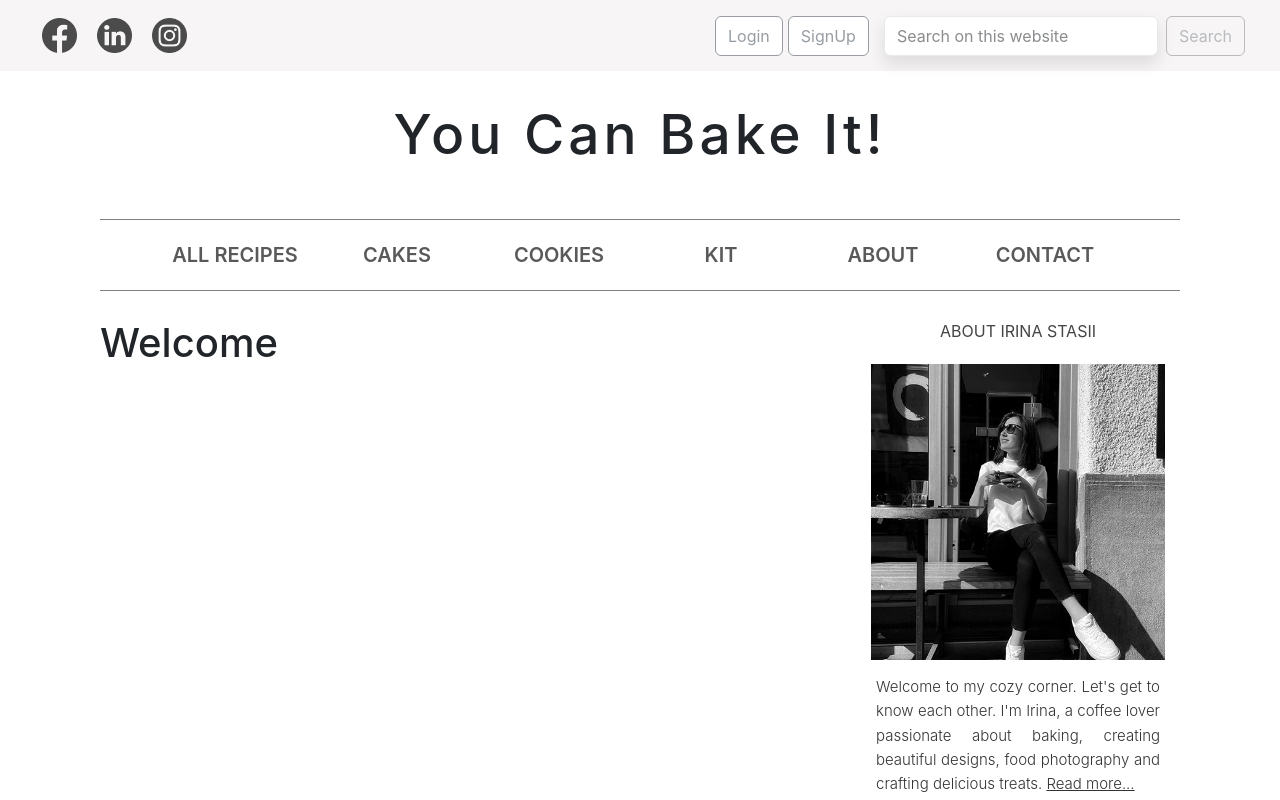
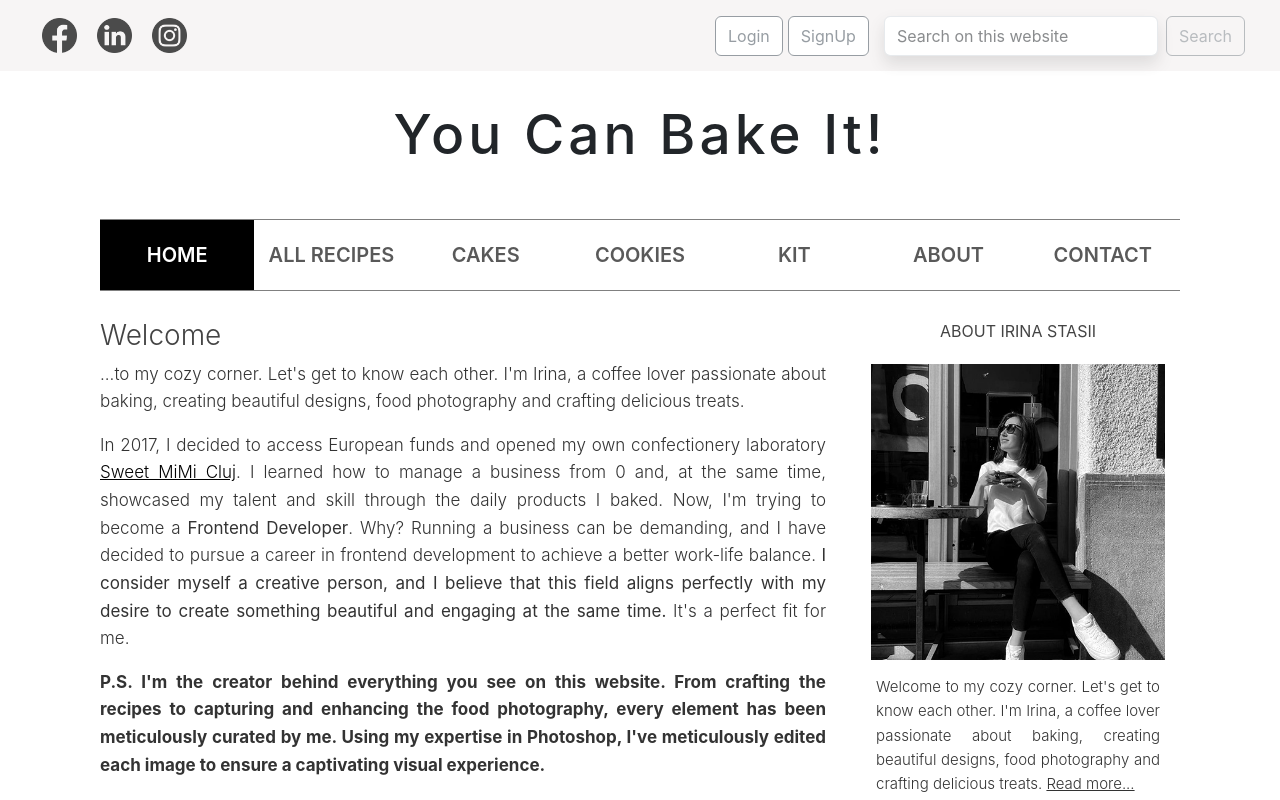
Before and after one commit to IrinaStasii/youcanbakeit_deploy_netlify, a React (Vite) app: page / in a window 1280 px wide. Shown: the top 800 px of the page. Built offline with nearby package versions, Linux system fonts and the light colour scheme.

Commit message:
adding home page

```diff
--- a/src/App.jsx
+++ b/src/App.jsx
@@ -23,7 +23,7 @@ function App() {
   return (
     <Routes>
       <Route path="/" element={<Layout />}>
-        <Route index element={<Home />} />
+        <Route path="/" index element={<Home />} />
         <Route path="/search-results/:query" element={<SearchResults />} />
         <Route
           path="/recipe/:name"
--- a/src/layout/Layout.jsx
+++ b/src/layout/Layout.jsx
@@ -104,7 +104,10 @@ const Layout = () => {
             </Navbar.Toggle>
             <Navbar.Collapse id="basic-navbar-nav">
               <Nav className="me-auto justify-content-center">
-                <Nav.Link as={NavLink} to="/allRecipes" id="firstLink">
+              <Nav.Link as={NavLink} to="/" id="firstLink">
+                 Home
+                </Nav.Link>
+                <Nav.Link as={NavLink} to="/allRecipes">
                   All Recipes
                 </Nav.Link>
                 <Nav.Link as={NavLink} to="/cakes">
--- a/src/pages/Home/Home.jsx
+++ b/src/pages/Home/Home.jsx
@@ -1,6 +1,6 @@
-import React from "react"
+import React from "react";
 import { useNavigate } from "react-router-dom";
-import "./home.css"
+import "./home.css";
 
 // const Home = (props) => {
 //     const { loggedIn, email } = props;
@@ -37,17 +37,47 @@ import "./home.css"
 //             </div> : <div/>)}
 //         </div>
 
-
 //     </div>
 // }
 
 const Home = () => {
-    return (
-        <div className="homePageContent">
-        <h1>Welcome</h1>
+  return (
+    <div className="homePageContent">
+      <h1 id="home_welcome">Welcome</h1>
+      <p>
+        ...to my cozy corner. Let's get to know each other. I'm Irina, a coffee
+        lover passionate about baking, creating beautiful designs, food
+        photography and crafting delicious treats.
+      </p>
+       <p>
+        In 2017, I decided to access European funds and opened my own
+        confectionery laboratory{" "}
+        <a id="sweetMiMi" href="https://sweetmimi.ro/">
+          Sweet MiMi Cluj
+        </a>
+        . I learned how to manage a business from 0 and, at the same time,
+        showcased my talent and skill through the daily products I baked. Now,
+        I'm trying to become a{" "}
+        <span className="home_bold_text">Frontend Developer</span>. Why? Running
+        a business can be demanding, and I have decided to pursue a career in
+        frontend development to achieve a better work-life balance.{" "}
+        <span className="home_bold_text">
+          I consider myself a creative person, and I believe that this field
+          aligns perfectly with my desire to create something beautiful and
+          engaging at the same time.{" "}
+        </span>
+        It's a perfect fit for me.
+      </p>
+      <p id="home_bold">
+        P.S.
+        I'm the creator behind everything you see on this website. From
+        crafting the recipes to capturing and enhancing the food photography,
+        every element has been meticulously curated by me. Using my expertise in
+        Photoshop, I've meticulously edited each image to ensure a captivating
+        visual experience.
+      </p>
     </div>
-    )
-
-}
+  );
+};
 
 export default Home;
--- a/src/pages/Home/home.css
+++ b/src/pages/Home/home.css
@@ -4,3 +4,25 @@
     margin-right: 30px;
     box-sizing: border-box;
 }
+#home_welcome{
+    font-size: 28px;
+    line-height: 1.2;
+    color: #444;
+    font-weight: 300;
+}
+
+.homePageContent p{
+    font-weight: 300;
+    color: #333;
+    font-size: 17px;
+    line-height: 1.625;
+    text-align: justify;
+}
+
+#sweetMiMi {
+ color: black;
+}
+
+.home_bold_text, #home_bold{
+    font-weight: bolder;
+}
```
